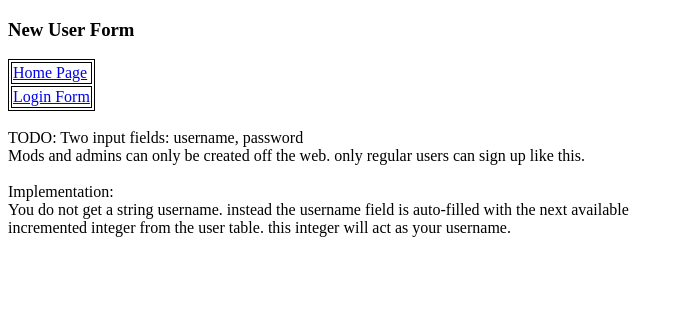
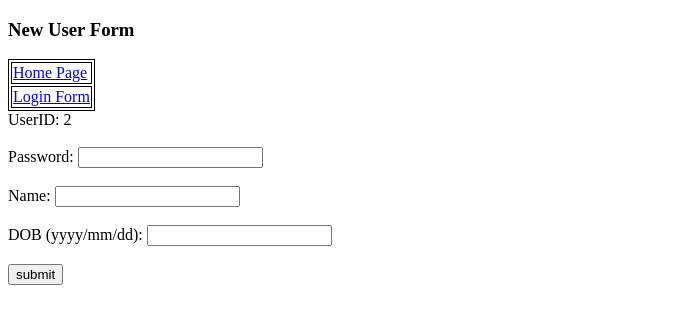
Before and after one commit to gonzaleznicolas/music_sharing_web_app, a PHP site: page /newuserform.php in a window 1280 px wide. Shown: the top 324 px of the page, without its empty margins (0-684 px from the left). Run offline with PHP 8.4, Linux system fonts and the light colour scheme; tables that the repository leaves empty or names only in its code hold one stand-in row (values such as "Sample post"); a stand-in replaces the project's code that opens the database connection.

Commit message:
loginForm and newuserform finished

```diff
--- a/newuserform.php
+++ b/newuserform.php
@@ -1,3 +1,8 @@
+
+<?php
+// Start the session
+session_start();
+?>
 <!DOCTYPE html>
 <!--
 471 Group
@@ -7,10 +12,54 @@
         <meta charset="UTF-8">
         <title>Music Sharing-New User Form</title>
         <style>
-        table, th, td { border: 1px solid black; }
+            table, th, td { border: 1px solid black; }
         </style>
     </head>
     <body>
+        <?php
+        include('config.php');
+
+
+        //find next id available. It will be automatically assigned.
+        //get count of users.
+        $count = mysqli_fetch_array($conn->query("SELECT COUNT(UserId) FROM user;"));
+        //echo $count[0];
+        $newID = $count[0] + 1;
+
+
+
+        $user = $pass = $dob = $name = "";
+        if ($_SERVER["REQUEST_METHOD"] == "POST") {
+            //$user = test_input($_POST["user"]);
+            $pass = test_input($_POST["passw"]);
+            $dob = test_input($_POST["dob"]);
+            $name = test_input($_POST["name"]);
+
+        }
+
+        function test_input($data) {
+            $data = trim($data);
+            $data = stripslashes($data);
+            $data = htmlspecialchars($data);
+            return $data;
+        }
+
+
+        if($name != NULL || $pass != NULL || $dob != NULL){
+            $conn->query("INSERT INTO user(UserID, Password, DOB, Name) VALUES('$newID', '$pass', '$dob', '$name');");
+
+            //echo "user made.";
+            header("Location: http://projbsn.cpsc.ucalgary.ca/loginform.php");
+            exit();
+           // header("Refresh:0");    //refresh the page to make the next user available.
+            //send to login
+        }
+
+
+
+        $conn->close(); //close the connection to database
+        ?>
+
         <h3>New User Form</h3>
         <table>
             <tr>
@@ -20,25 +69,19 @@
                 <td><a href="http://projbsn.cpsc.ucalgary.ca/loginform.php">Login Form</a></td>
             </tr>
         </table>
-        <br>
-        TODO: Two input fields: username, password<br>
-        Mods and admins can only be created off the web. only regular users can sign up like this.<br>
-        <br>
-        Implementation:<br>
-        You do not get a string username. instead the username field is auto-filled with the next available <br>incremented integer from the user table. this integer will act as your username.<br>
+        <form method="post" action="<?php echo htmlspecialchars($_SERVER["PHP_SELF"]); ?>">
+            UserID: <?php echo $newID ?> <br><br>
+            Password: <input type="text" name="passw" value="" maxlength="100" /> <br><br>
+            Name: <input type="text" name="name" value="" maxlength="100" /> <br><br>
+            DOB (yyyy/mm/dd): <input type="text" name="dob" value="" maxlength="100" /> <br><br>
+
+            <input type="submit" name="submit" value="submit"/> <br>
+
+        </form>
 
         <?php
-            $servername = "localhost";
-            $username = "projbsn_root";
-            $password = "brentseannick471";
-            $db = "projbsn_musicsharing";
+        //echo $user;
+        ?>
 
-            $conn = new mysqli($servername, $username, $password, $db);
-
-            if($conn->connect_error){
-                die("Connection failed".$conn->connect_error);
-            }
-            $conn-> close(); //close the connection to database
-        ?>
     </body>
 </html>
```
